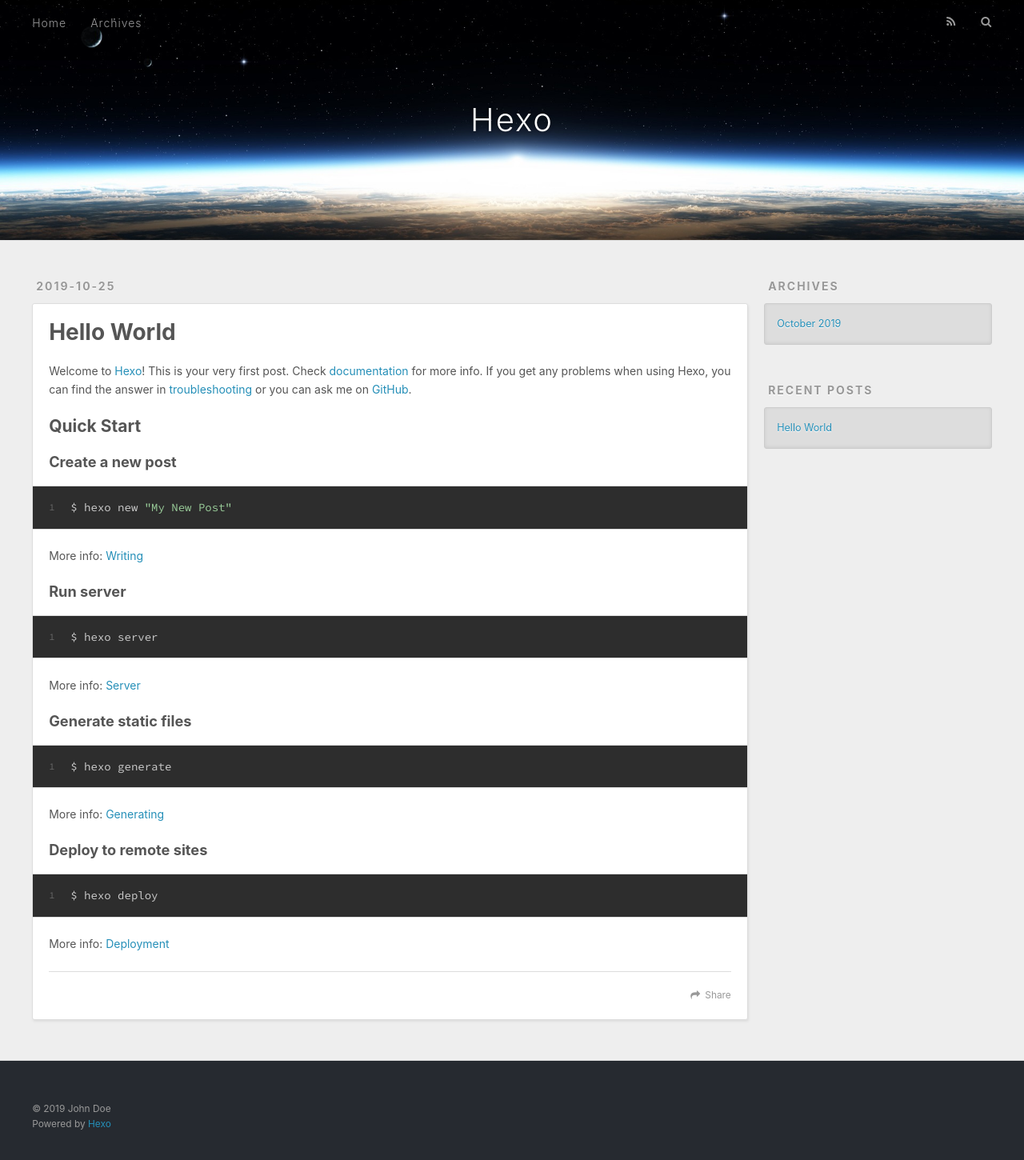
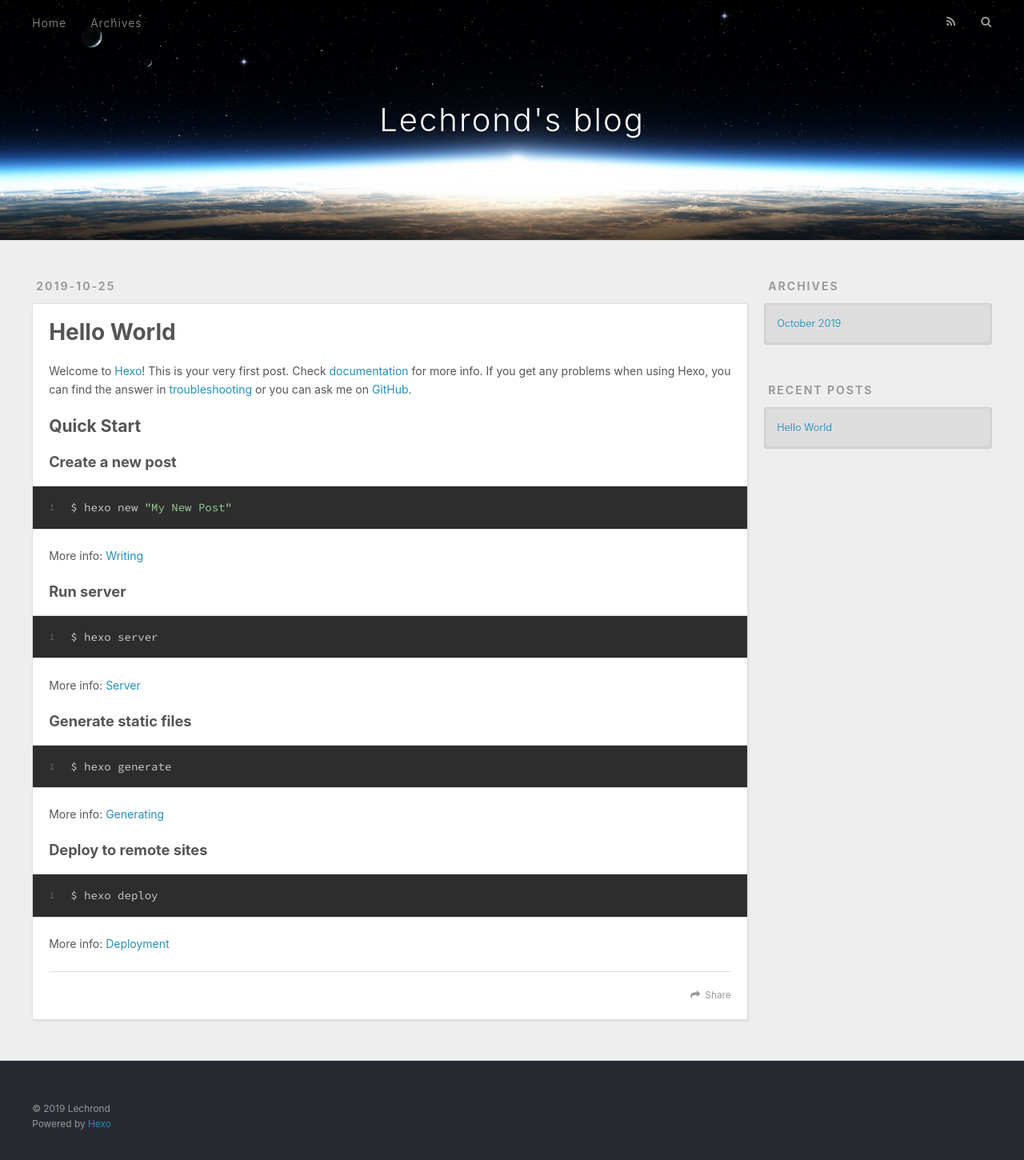
Before and after one commit to Lechrond/Lechrond.github.io, a plain HTML site: page index.html in a window 1280 px wide. Shown: the whole page at 80% size. Drawn offline with nearby package versions, Linux system fonts and the light colour scheme.

Commit message:
Site updated: 2019-10-26 00:11:02

```diff
--- /dev/null
+++ b/content.json
@@ -0,0 +1 @@
+{"meta":{"title":"Lechrond's blog","subtitle":null,"description":null,"author":"Lechrond","url":"http://yoursite.com","root":"/"},"pages":[],"posts":[{"title":"Hello World","slug":"hello-world","date":"2019-10-25T13:10:32.690Z","updated":"2019-10-25T13:10:32.691Z","comments":true,"path":"2019/10/25/hello-world/","link":"","permalink":"http://yoursite.com/2019/10/25/hello-world/","excerpt":"","text":"Welcome to Hexo! This is your very first post. Check documentation for more info. If you get any problems when using Hexo, you can find the answer in troubleshooting or you can ask me on GitHub. Quick StartCreate a new post1$ hexo new \"My New Post\" More info: Writing Run server1$ hexo server More info: Server Generate static files1$ hexo generate More info: Generating Deploy to remote sites1$ hexo deploy More info: Deployment","categories":[],"tags":[]}]}
--- a/index.html
+++ b/index.html
@@ -5,16 +5,16 @@
 
 
 
-  <title>Hexo</title>
+  <title>Lechrond&#39;s blog</title>
   <meta name="viewport" content="width=device-width, initial-scale=1, maximum-scale=1">
   <meta property="og:type" content="website">
-<meta property="og:title" content="Hexo">
+<meta property="og:title" content="Lechrond&#39;s blog">
 <meta property="og:url" content="http:&#x2F;&#x2F;yoursite.com&#x2F;index.html">
-<meta property="og:site_name" content="Hexo">
+<meta property="og:site_name" content="Lechrond&#39;s blog">
 <meta property="og:locale" content="en">
 <meta name="twitter:card" content="summary">
 
-    <link rel="alternate" href="/atom.xml" title="Hexo" type="application/atom+xml">
+    <link rel="alternate" href="/atom.xml" title="Lechrond&#39;s blog" type="application/atom+xml">
 
 
     <link rel="icon" href="/favicon.png">
@@ -33,7 +33,7 @@
   <div id="header-outer" class="outer">
     <div id="header-title" class="inner">
       <h1 id="logo-wrap">
-        <a href="/" id="logo">Hexo</a>
+        <a href="/" id="logo">Lechrond&#39;s blog</a>
       </h1>
 
     </div>
@@ -100,7 +100,7 @@
 
     </div>
     <footer class="article-footer">
-      <a data-url="http://yoursite.com/2019/10/25/hello-world/" data-id="ck266dggy00007kv54lq3a2il" class="article-share-link">Share</a>
+      <a data-url="http://yoursite.com/2019/10/25/hello-world/" data-id="ck26c0dd10000csv56a5w9f7h" class="article-share-link">Share</a>
 
 
     </footer>
@@ -156,7 +156,7 @@
 
   <div class="outer">
     <div id="footer-info" class="inner">
-      &copy; 2019 John Doe<br>
+      &copy; 2019 Lechrond<br>
       Powered by <a href="http://hexo.io/" target="_blank">Hexo</a>
     </div>
   </div>
```
Also changed, not shown: 2019/10/25/hello-world/index.html (+6 -6 lines), archives/2019/10/index.html (+6 -6 lines), archives/2019/index.html (+6 -6 lines), archives/index.html (+6 -6 lines).
